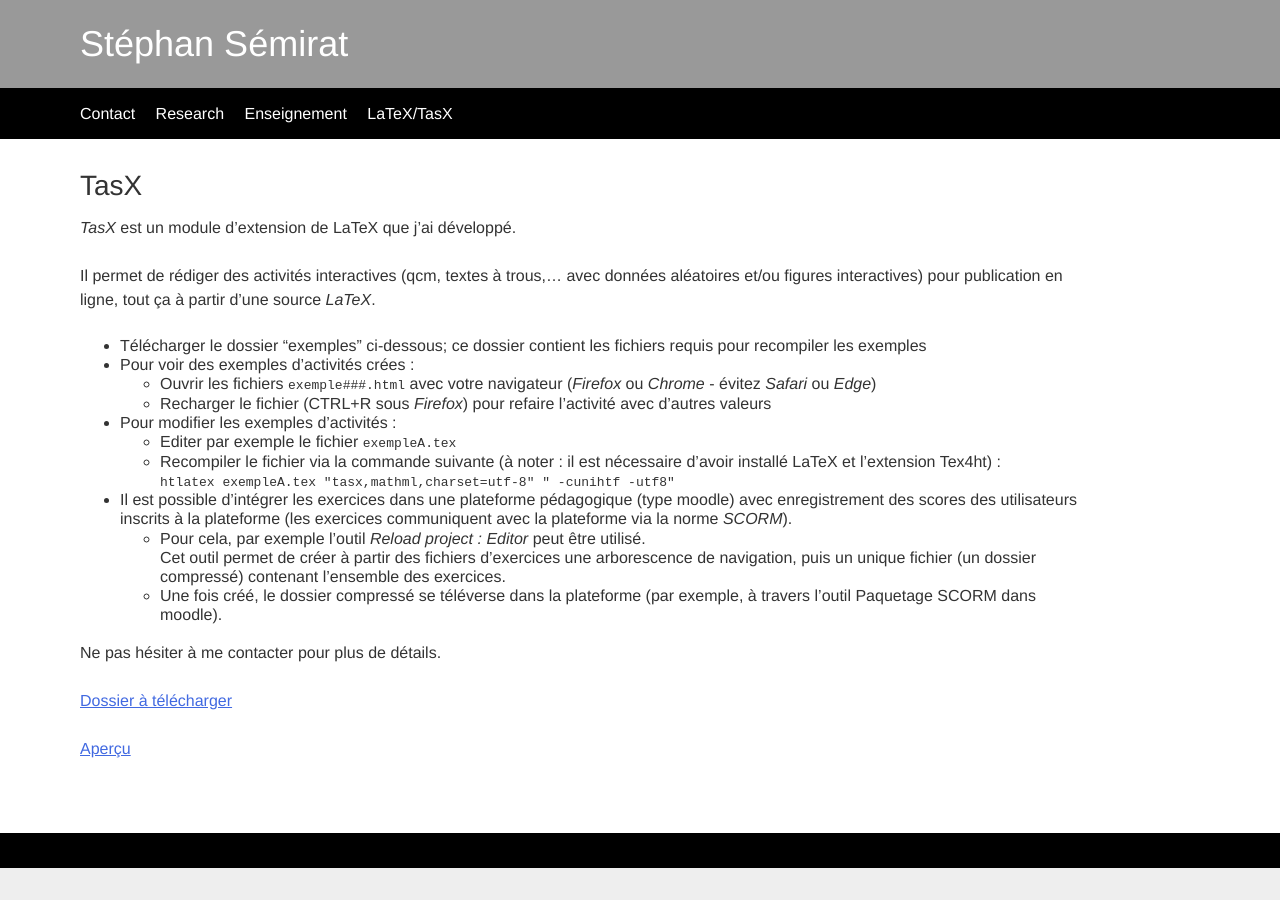
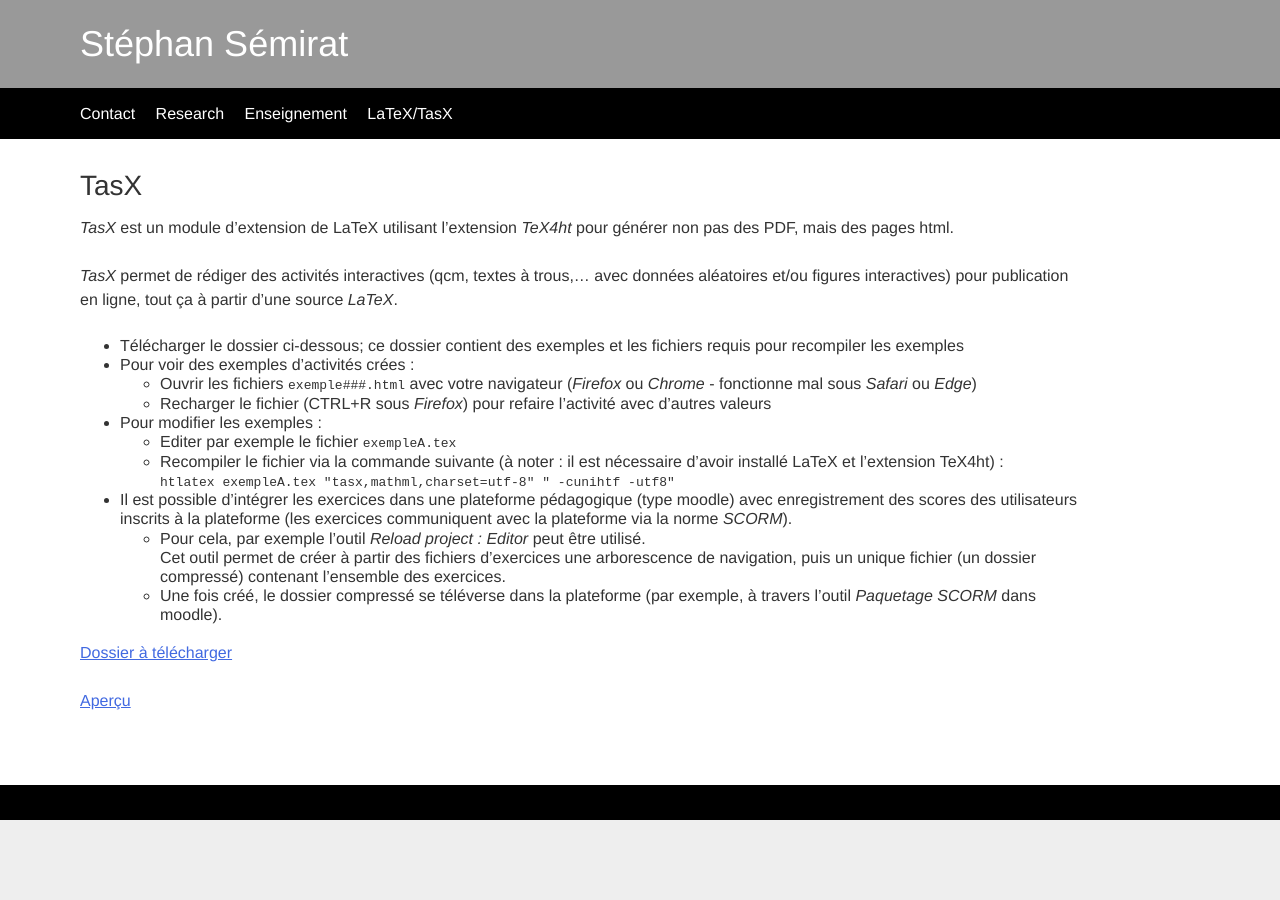
Before and after one commit to ssemirat/ssemirat.github.io, a Jekyll site: the page built from tasx.md, in a window 1280 px wide. Built offline with Jekyll 4.4.1, drawn with Linux system fonts in a browser that asks for light colours.

Commit message:
modified:   tasx.md

```diff
--- a/tasx.md
+++ b/tasx.md
@@ -4,24 +4,22 @@ layout: "default"
 ---
 ## TasX
 
-*TasX* est un module d'extension de LaTeX que j'ai développé.
+*TasX* est un module d'extension de LaTeX utilisant l'extension *TeX4ht* pour générer non pas des PDF, mais des pages html.
 
-Il permet de rédiger des activités interactives (qcm, textes à trous,... avec données aléatoires et/ou figures interactives) pour publication en ligne, tout ça à partir d'une source *LaTeX*.
+*TasX* permet de rédiger des activités interactives (qcm, textes à trous,... avec données aléatoires et/ou figures interactives) pour publication en ligne, tout ça à partir d'une source *LaTeX*.
 
-- Télécharger le dossier "exemples" ci-dessous; ce dossier contient les fichiers requis pour recompiler les exemples
+- Télécharger le dossier ci-dessous; ce dossier contient des exemples et les fichiers requis pour recompiler les exemples
 - Pour voir des exemples d'activités crées :
-	- Ouvrir les fichiers `exemple###.html` avec votre navigateur (*Firefox* ou *Chrome* - évitez *Safari* ou *Edge*)
+	- Ouvrir les fichiers `exemple###.html` avec votre navigateur (*Firefox* ou *Chrome* - fonctionne mal sous *Safari* ou *Edge*)
 	- Recharger le fichier (CTRL+R sous *Firefox*) pour refaire l'activité avec d'autres valeurs
-- Pour modifier les exemples d'activités :
+- Pour modifier les exemples :
 	- Editer par exemple le fichier `exempleA.tex`
-	- Recompiler le fichier via la commande suivante (à noter : il est nécessaire d'avoir installé LaTeX et l'extension Tex4ht) :<br />
+	- Recompiler le fichier via la commande suivante (à noter : il est nécessaire d'avoir installé LaTeX et l'extension TeX4ht) :<br />
 	 `htlatex exempleA.tex "tasx,mathml,charset=utf-8" " -cunihtf -utf8"`
 - Il est possible d'intégrer les exercices dans une plateforme pédagogique (type moodle) avec enregistrement des scores des utilisateurs inscrits à la plateforme (les exercices communiquent avec la plateforme via la norme *SCORM*).
 	- Pour cela, par exemple l'outil *Reload project : Editor* peut être utilisé.<br />
 	   Cet outil permet de créer à partir des fichiers d'exercices une arborescence de navigation, puis un unique fichier (un dossier compressé) contenant l'ensemble des exercices.
-	- Une fois créé, le dossier compressé se téléverse dans la plateforme (par exemple, à travers l'outil Paquetage SCORM dans moodle).<br />
-
-Ne pas hésiter à me contacter pour plus de détails.
+	- Une fois créé, le dossier compressé se téléverse dans la plateforme (par exemple, à travers l'outil *Paquetage SCORM* dans moodle).<br />
 
 [Dossier à télécharger](https://cloud.univ-grenoble-alpes.fr/s/kjNk8ANostCXC9z)
 
```
